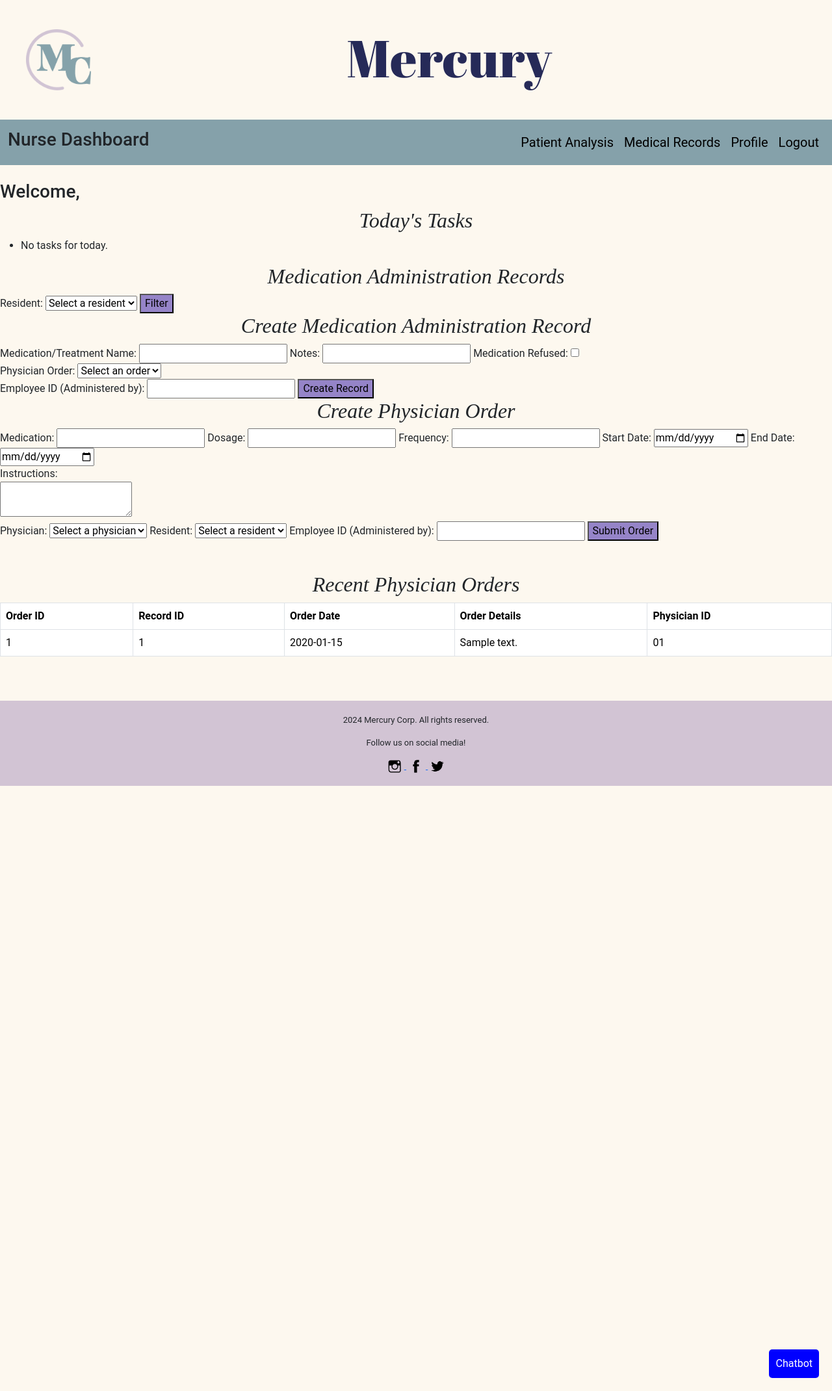
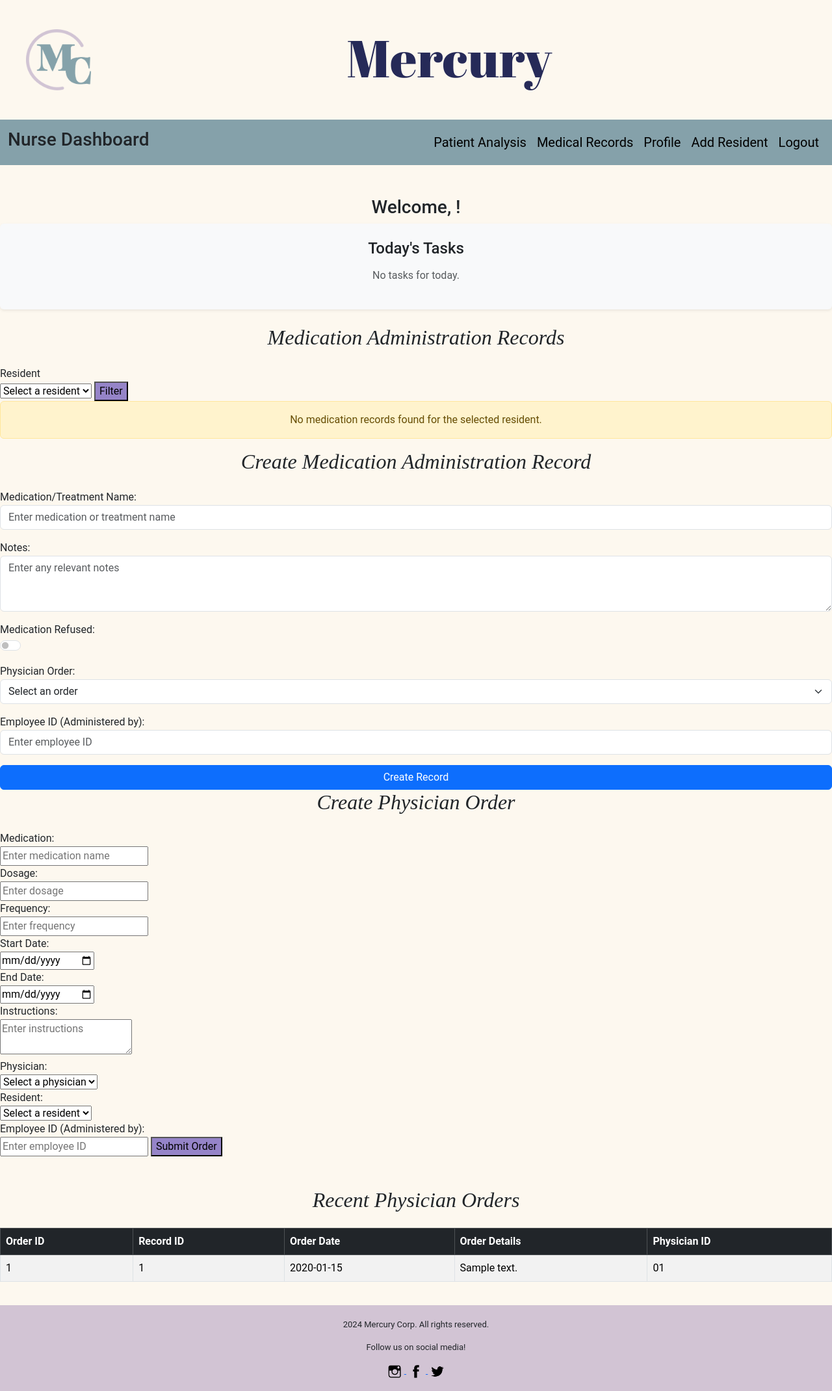
Before and after one commit to NolanP2003/DScapstone, a PHP site: page /get_protocol/user_views/nurse_dash.php in a window 1280 px wide. Shown: the whole page at 65% size. Run offline with PHP 8.4, Linux system fonts and the light colour scheme; the visitor is signed in with stand-in values (Sample User, id 1); data comes from the database, SQL or seed files in the repository; tables that the repository leaves empty hold one stand-in row (values such as "Sample post"); some libraries are stand-ins or nearby versions; some web fonts are replaced.

Commit message:
adding navbar page, editting format more

```diff
--- a/mercurycorp-main/web_src/user_views/nurse_dash.php
+++ b/mercurycorp-main/web_src/user_views/nurse_dash.php
@@ -1,7 +1,15 @@
 <?php
 session_start(); // Start the session
 
+if (!isset($_SESSION['username']) || empty($_SESSION['username'])) {
+    // Redirect to the login page
+    header("Location: ../../web_src/login.php");
+    exit;
+}
+
 include('../../data_src/includes/db_config.php');
+
+
 
 // Database credentials
 //$host = "156.67.74.51";
@@ -117,29 +125,22 @@
     <meta charset="UTF-8">
     <meta http-equiv="X-UA-Compatible" content="IE=edge">
     <meta name="viewport" content="width=device-width, initial-scale=1.0">
-  <!--Bootstrap-->
+    <title>Nurse Dashboard</title>
+    <!-- Bootstrap CSS -->
     <link href="https://cdn.jsdelivr.net/npm/bootstrap@5.3.2/dist/css/bootstrap.min.css" rel="stylesheet"
         integrity="sha384-T3c6CoIi6uLrA9TneNEoa7RxnatzjcDSCmG1MXxSR1GAsXEV/Dwwykc2MPK8M2HN" crossorigin="anonymous">
     <script src="https://cdn.jsdelivr.net/npm/bootstrap@5.3.2/dist/js/bootstrap.bundle.min.js"
-    integrity="sha384-C6RzsynM9kWDrMNeT87bh95OGNyZPhcTNXj1NW7RuBCsyN/o0jlpcV8Qyq46cDfL"
-    crossorigin="anonymous"></script>
-  <!-- CSS Source-->
+        integrity="sha384-C6RzsynM9kWDrMNeT87bh95OGNyZPhcTNXj1NW7RuBCsyN/o0jlpcV8Qyq46cDfL" crossorigin="anonymous"></script>
+    <!-- Custom CSS -->
     <link href="../style.css" rel="stylesheet">
-  <!-- Google Font API-->
-  <link rel="preconnect" href="https://fonts.googleapis.com">
-  <link rel="preconnect" href="https://fonts.gstatic.com" crossorigin>
-  <link href="https://fonts.googleapis.com/css2?family=Abril+Fatface&display=swap" rel="stylesheet">
-  <link rel="preconnect" href="https://fonts.googleapis.com">
-<link rel="preconnect" href="https://fonts.gstatic.com" crossorigin>
+    <!-- Google Fonts -->
     <link href="https://fonts.googleapis.com/css2?family=Abril+Fatface&family=Arima:wght@100..700&display=swap" rel="stylesheet">
-  <!-- JavaScript Source-->
-  <!-- <script src="main.js"></script> -->
-  <!-- <link rel="stylesheet" href="/mercurycorp/mercurycorp/web_src/style.css"> -->
-  <title>Nurse Dashboard</title>
-  <!--Font Awesome-->
+    <!-- Font Awesome -->
     <script src="https://kit.fontawesome.com/d896ee4cb8.js" crossorigin="anonymous"></script>
 </head>
+
 <body>
+    <!-- Header -->
     <header class="row">
         <div class="col-1">
           <img class="main_logo" src="../photos/mercuryCorpLogo.png" alt="MercuryCorp logo">
@@ -148,48 +149,68 @@
           <h1 class = "abril-fatface-regular">Mercury</h1>
         </div>
       </header>
+
     <!-- Navbar -->
     <nav class="navbar navbar-expand-lg" style="background-color: rgb(133, 161, 170); height: 70px;">
         <div class="container-fluid">
-            <!-- Collapsible button on the left
-            <button class="navbar-toggler" type="button" data-bs-toggle="collapse" data-bs-target="#navbarNav">
-                <span class="navbar-toggler-icon"></span>
-            </button> -->
-
             <!-- Navbar content collapses into a dropdown menu -->
             <div class="collapse navbar-collapse" id="navbarNav">
                 <ul class="navbar-nav me-auto">
                 <h3>Nurse Dashboard</h3>
+                </ul>
 
-                </ul>
                 <ul class="navbar-nav ms-auto">
                     <li class="nav-item"><a class="nav-link" href="patient_analysis.php">Patient Analysis</a></li>
                     <li class="nav-item"><a class="nav-link" href="medical_records_dash.php">Medical Records</a></li>
                     <li class="nav-item"><a class="nav-link" href="employee_dash.php">Profile</a></li>
-                    <!-- <li class="nav-item"><a class="nav-link" href="nurse_dash.php">Dashboard</a></li> -->
+                    <li class="nav-item"><a class="nav-link" href="add_resident.php">Add Resident</a></li>
                     <li class="nav-item"><a class="nav-link" href="logout.php">Logout</a></li>
                 </ul>
     </nav><br>
+
 <body>
-    <!-- <h1>Welcome, <?php echo isset($_SESSION['username']) ? htmlspecialchars($_SESSION['username']) : 'Nurse';?>!</h1> -->
-    <h3 >Welcome,<?php echo htmlspecialchars($firstName); ?></h3>
+    <!-- Welcome and Tasks Section -->
+    <?php
+    // Get the logged-in user's employee ID
+    $employeeName = '';
+    if (isset($_SESSION['username'])) {
+        $sqlEmpName = "SELECT first_name FROM employees WHERE email = ?";
+        $stmtEmpName = $pdo->prepare($sqlEmpName);
+        $stmtEmpName->execute([$_SESSION['username']]);
+        $rowEmpName = $stmtEmpName->fetch(PDO::FETCH_ASSOC);
 
-    <h2>Today's Tasks</h2>
-    <ul>
+        if ($rowEmpName) {
+            $employeeName = $rowEmpName['first_name'];
+        }
+    }
+    ?>
+
+    <div class="welcome-container text-center my-4">
+        <h3 class="welcome-message">Welcome, <?php echo htmlspecialchars($employeeName); ?>!</h3>
+
+        <div class="tasks-container bg-light p-4 rounded shadow-sm">
+            <h4 class="mb-3">Today's Tasks</h4>
             <?php if (!empty($todaysTasks)): ?>
+                <ul class="list-group list-group-flush">
                     <?php foreach ($todaysTasks as $task): ?>
-                <li><?php echo htmlspecialchars($task['task_description']) . " - " . htmlspecialchars($task['task_time']); ?></li>
+                        <li class="list-group-item d-flex justify-content-between align-items-center">
+                            <?php echo htmlspecialchars($task['task_description']); ?>
+                            <span class="badge bg-primary rounded-pill"><?php echo htmlspecialchars($task['task_time']); ?></span>
+                        </li>
                     <?php endforeach; ?>
+                </ul>
             <?php else: ?>
-            <li>No tasks for today.</li>
+                <p class="text-muted">No tasks for today.</p>
             <?php endif; ?>
-    </ul>
+        </div>
+    </div>
+
 
     <!-- Filter medication administration records by resident -->
     <div class="form-container">
-        <h2> Medication Administration Records</h2>
+        <h2 class="text-center mb-4">Medication Administration Records</h2>
         <form action="nurse_dash.php" method="GET">
-            <label for="res_id">Resident:</label>
+            <div class="form-header-label">Resident</div>
             <select name="res_id" id="res_id" required>
                 <option value="">Select a resident</option>
                 <?php foreach ($residents as $resident): ?>
@@ -202,13 +223,30 @@
         </form>
     </div>
 
+
     <!-- Display medication administration records -->
+    <?php
+        // Get the selected resident's name
+        $residentName = '';
+        if (isset($_GET['res_id'])) {
+            $selectedResidentId = $_GET['res_id'];
+            $sqlResName = "SELECT first_name, last_name FROM residents WHERE res_id = ?";
+            $stmtResName = $pdo->prepare($sqlResName);
+            $stmtResName->execute([$selectedResidentId]);
+            $rowResName = $stmtResName->fetch(PDO::FETCH_ASSOC);
+
+            if ($rowResName) {
+                $residentName = $rowResName['first_name'] . ' ' . $rowResName['last_name'];
+            }
+        }
+    ?>
+
     <?php if (!empty($medsTreatsRecords)): ?>
-        <h2>Medication Administration Records</h2>
-        <form action="nurse_dash.php" method="POST">
-            <input type="hidden" name="res_id" value="<?php echo htmlspecialchars($selectedResidentId); ?>">
-            <table class="table table-bordered" style="margin: auto;">
-                <thead>
+        <div class="medication-report">
+            <h2 class="text-center mb-4">Medication Report for <?php echo htmlspecialchars($residentName); ?></h2>
+            <div class="table-responsive">
+                <table class="table table-striped table-hover table-bordered">
+                    <thead class="table-dark">
                         <tr>
                             <th>Medication/Treatment</th>
                             <th>Date and Time Given</th>
@@ -224,45 +262,67 @@
                                 <td><?php echo htmlspecialchars($record['type_name']); ?></td>
                                 <td><?php echo htmlspecialchars($record['datetime_given'] ?: 'Not administered yet'); ?></td>
                                 <td><?php echo htmlspecialchars($record['notes'] ?: 'No notes'); ?></td>
-                            <td><?php echo $record['medication_refused'] ? 'Yes' : 'No'; ?></td>
+                                <td>
+                                    <?php echo $record['medication_refused'] ?
+                                        '<span class="badge bg-danger">Yes</span>' :
+                                        '<span class="badge bg-success">No</span>'; ?>
+                                </td>
                                 <td><?php echo htmlspecialchars($record['emp_id']); ?></td>
                                 <td>
                                     <?php if (empty($record['datetime_given'])): ?>
-                                    <input type="text" name="notes" placeholder="Notes">
-                                    <label><input type="checkbox" name="medication_refused"> Medication Refused</label>
-                                    <label for="emp_id">Employee ID:</label>
-                                    <input type="number" name="emp_id" required>
-                                    <button type="submit" name="type_id" value="<?php echo htmlspecialchars($record['type_id']); ?>">Mark as Administered</button>
+                                        <form action="nurse_dash.php" method="POST" class="d-inline-block">
+                                            <input type="hidden" name="res_id" value="<?php echo htmlspecialchars($selectedResidentId); ?>">
+                                            <input type="hidden" name="type_id" value="<?php echo htmlspecialchars($record['type_id']); ?>">
+                                            <div class="mb-2">
+                                                <input type="text" name="notes" class="form-control mb-1" placeholder="Add Notes" required>
+                                                <div class="form-check">
+                                                    <input class="form-check-input" type="checkbox" name="medication_refused" id="medRefused<?php echo $record['type_id']; ?>">
+                                                    <label class="form-check-label" for="medRefused<?php echo $record['type_id']; ?>">Refused</label>
+                                                </div>
+                                                <label for="emp_id" class="mt-2">Employee ID:</label>
+                                                <input type="number" name="emp_id" class="form-control mb-2" placeholder="Employee ID" required>
+                                                <button type="submit" class="btn btn-primary w-100">Administer</button>
+                                            </div>
+                                        </form>
                                     <?php else: ?>
-                                    Administered
+                                        <span class="badge bg-success">Administered</span>
                                     <?php endif; ?>
                                 </td>
                             </tr>
                         <?php endforeach; ?>
                     </tbody>
                 </table>
-        </form>
-    <?php elseif (isset($selectedResidentId)): ?>
-        <p>No medication records found for the selected resident.</p>
+            </div>
+        </div>
+    <?php else: ?>
+        <div class="alert alert-warning text-center">No medication records found for the selected resident.</div>
     <?php endif; ?>
 
     <!-- Form to create a new medication administration record -->
     <div class="form-container">
-        <h2>Create Medication Administration Record</h2>
-        <form action="nurse_dash.php" method="POST">
-            <label for="new_type_name">Medication/Treatment Name:</label>
-            <input type="text" name="new_type_name" required>
+        <h2 class="text-center mb-4">Create Medication Administration Record</h2>
+        <form action="nurse_dash.php" method="POST" class="form-layout">
 
-            <label for="new_notes">Notes:</label>
-            <input type="text" name="new_notes">
+            <div class="mb-3">
+                <div class="form-header-label">Medication/Treatment Name:</div>
+                <input type="text" name="new_type_name" class="form-control" placeholder="Enter medication or treatment name" required>
+            </div>
 
-            <label for="new_medication_refused">Medication Refused:</label>
-            <input type="checkbox" name="new_medication_refused">
-            <br>
+            <div class="mb-3">
+                <div class="form-header-label">Notes:</div>
+                <textarea name="new_notes" class="form-control" rows="3" placeholder="Enter any relevant notes"></textarea>
+            </div>
 
-            <!-- Dropdown for Physician Order ID -->
-            <label for="new_order_id">Physician Order:</label>
-            <select name="new_order_id" required>
+            <div class="mb-3">
+                <div class="form-header-label">Medication Refused:</div>
+                <div class="form-check form-switch">
+                    <input class="form-check-input" type="checkbox" name="new_medication_refused" id="new_medication_refused">
+                </div>
+            </div>
+
+            <div class="mb-3">
+                <div class="form-header-label">Physician Order:</div>
+                <select name="new_order_id" class="form-select" required>
                     <option value="">Select an order</option>
                     <?php foreach ($recentOrders as $order): ?>
                         <option value="<?php echo htmlspecialchars($order['order_id']); ?>">
@@ -270,43 +330,48 @@
                         </option>
                     <?php endforeach; ?>
                 </select>
-            <br>
+            </div>
 
-            <label for="new_emp_id">Employee ID (Administered by):</label>
-            <input type="number" name="new_emp_id" required>
+            <div class="mb-3">
+                <div class="form-header-label">Employee ID (Administered by):</div>
+                <input type="number" name="new_emp_id" class="form-control" placeholder="Enter employee ID" required>
+            </div>
 
-            <button type="submit">Create Record</button>
+            <div class="text-center">
+                <button type="submit" class="btn btn-primary w-100">Create Record</button>
+            </div>
         </form>
     </div>
 
+
+
     <!-- Form to create a new physician order -->
     <div class = "form-container">
-    <h2>Create Physician Order</h2>
+    <h2 class="text-center mb-4">Create Physician Order</h2>
     <form action="../../data_src/api/mar_tar/create_order.php" method="POST">
 
-        <label for="medication">Medication:</label>
-        <input type="text" name="medication" required>
+        <div class="form-header-label">Medication:</div>
+        <input type="text" name="medication" required placeholder="Enter medication name">
 
-        <label for="dosage">Dosage:</label>
-        <input type="text" name="dosage" required>
+        <div class="form-header-label">Dosage:</div>
+        <input type="text" name="dosage" required placeholder="Enter dosage">
 
-        <label for="frequency">Frequency:</label>
-        <input type="text" name="frequency" required>
+        <div class="form-header-label">Frequency:</div>
+        <input type="text" name="frequency" required placeholder="Enter frequency">
 
-        <label for="start_date">Start Date:</label>
+        <div class="form-header-label">Start Date:</div>
         <input type="date" name="start_date" min="<?php echo date('Y-m-d'); ?>" required>
 
-        <label for="end_date">End Date:</label>
+        <div class="form-header-label">End Date:</div>
         <input type="date" name="end_date">
-        <br>
 
-        <label for="instructions">Instructions:</label>
+        <div class="form-header-label">Instructions:</div>
         <div class="input-container">
-            <textarea name="instructions"></textarea>
+            <textarea name="instructions" placeholder="Enter instructions"></textarea>
         </div>
 
         <!-- Dropdown for Physician ID -->
-        <label for="physician_id">Physician:</label>
+        <div class="form-header-label">Physician:</div>
         <select name="physician_id" required>
             <option value="">Select a physician</option>
             <?php foreach ($physicians as $physician): ?>
@@ -317,7 +382,7 @@
         </select>
 
         <!-- Dropdown for Resident ID -->
-        <label for="res_id">Resident:</label>
+        <div class="form-header-label">Resident:</div>
         <select name="res_id" id="res_id" required>
             <option value="">Select a resident</option>
             <?php foreach ($residents as $resident): ?>
@@ -327,18 +392,20 @@
             <?php endforeach; ?>
         </select>
 
-        <label for="emp_id">Employee ID (Administered by):</label>
-        <input type="number" name="emp_id" required>
+        <div class="form-header-label">Employee ID (Administered by):</div>
+        <input type="number" name="emp_id" required placeholder="Enter employee ID">
 
         <button type="submit">Submit Order</button>
     </form>
 
     <!-- Display recent physician orders for testing -->
     <br></br>
-    <h2>Recent Physician Orders</h2>
-<table border="1" cellpadding="10" style="margin: auto;">
-<table class="table table-bordered" style="margin: auto;">
-    <thead>
+    </div>
+    <div class="table-container">
+        <h2 class="text-center mb-4">Recent Physician Orders</h2>
+        <div class="table-responsive">
+            <table class="table table-striped table-hover table-bordered">
+                <thead class="table-dark">
                     <tr>
                         <th>Order ID</th>
                         <th>Record ID</th>
@@ -349,24 +416,25 @@
                 </thead>
                 <tbody>
                     <?php if (!empty($recentOrders)): ?>
-            <?php foreach ($recentOrders as $recentOrders): ?>
+                        <?php foreach ($recentOrders as $order): ?>
                             <tr>
-                    <td><?php echo htmlspecialchars($recentOrders['order_id']); ?></td>
-                    <td><?php echo htmlspecialchars($recentOrders['rec_id']); ?></td>
-                    <td><?php echo htmlspecialchars($recentOrders['order_date']); ?></td>
-                    <td><?php echo htmlspecialchars($recentOrders['order_text']); ?></td>
-                    <td><?php echo htmlspecialchars($recentOrders['physician_id']); ?></td>
+                                <td><?php echo htmlspecialchars($order['order_id']); ?></td>
+                                <td><?php echo htmlspecialchars($order['rec_id']); ?></td>
+                                <td><?php echo htmlspecialchars($order['order_date']); ?></td>
+                                <td><?php echo htmlspecialchars($order['order_text']); ?></td>
+                                <td><?php echo htmlspecialchars($order['physician_id']); ?></td>
                             </tr>
                         <?php endforeach; ?>
                     <?php else: ?>
                         <tr>
-                <td colspan="5">No recent orders found.</td>
+                            <td colspan="5" class="text-center">No recent orders found.</td>
                         </tr>
                     <?php endif; ?>
                 </tbody>
             </table>
         </div>
-        <br></br>
+    </div>
+
 
 <!-- chatbot button to expand and collapse -->
 <button id="chatbot-toggle" style="position: fixed; bottom: 20px; right: 20px; padding: 10px; background-color: blue; color: white; border: none; border-radius: 5px;">
```
Lines whose indentation alone changed are shown as unchanged.
